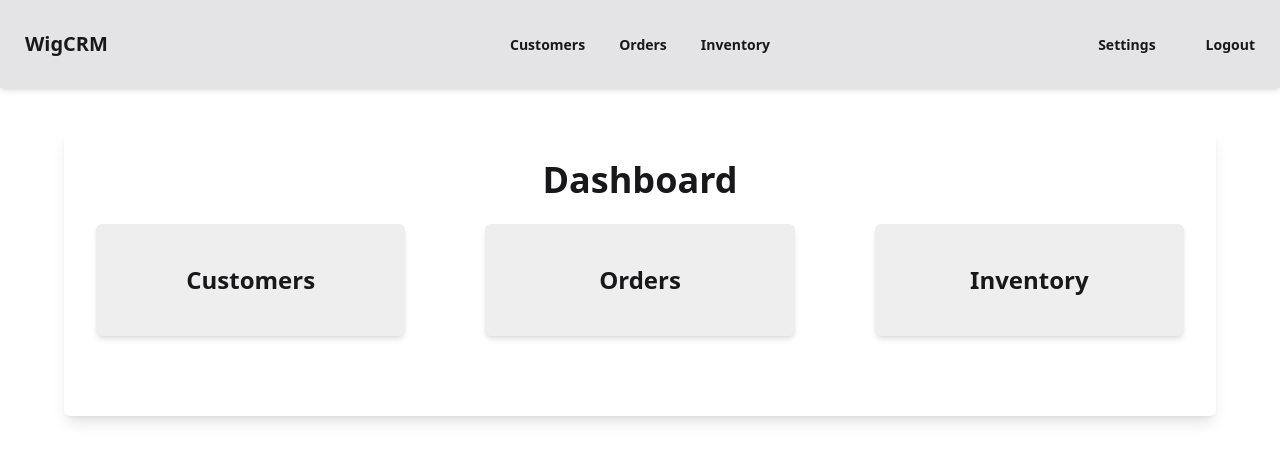
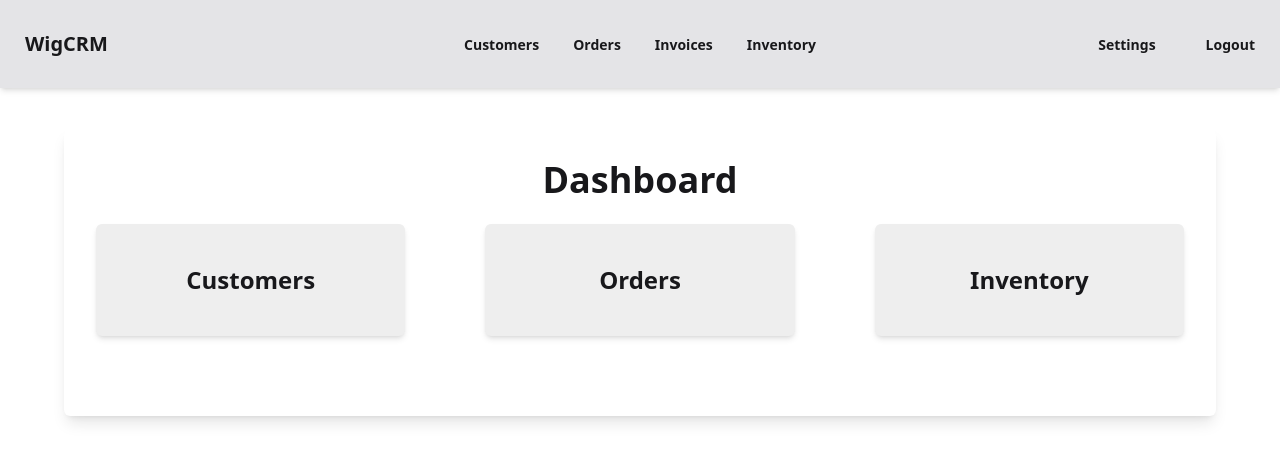
Before and after one commit to olli-suoniemi/invoicing, a Next.js app in the folder ui/: page / in a window 1280 px wide. Shown: the top 462 px of the page. Built offline with nearby package versions, Linux system fonts and the light colour scheme.

Commit message:
Refactor NavBar: remove unused handleClick function and ensure Invoices link is correctly displayed

```diff
--- a/ui/app/components/navBar.js
+++ b/ui/app/components/navBar.js
@@ -23,13 +23,6 @@ const NavBar = () => {
       }
     } catch (error) {
       console.error('Error during logout:', error);
-    }
-  };
-
-  const handleClick = () => {
-    const elem = document.activeElement;
-    if (elem) {
-      elem?.blur();
     }
   };
 
@@ -60,6 +53,14 @@ const NavBar = () => {
 
         <div className="dropdown dropdown-hover">
           <div>
+            <Link className="btn btn-ghost" href="/invoices">
+              Invoices
+            </Link>
+          </div>
+        </div>
+
+        <div className="dropdown dropdown-hover">
+          <div>
             <Link className="btn btn-ghost" href="/inventory">
               Inventory
             </Link>
```
